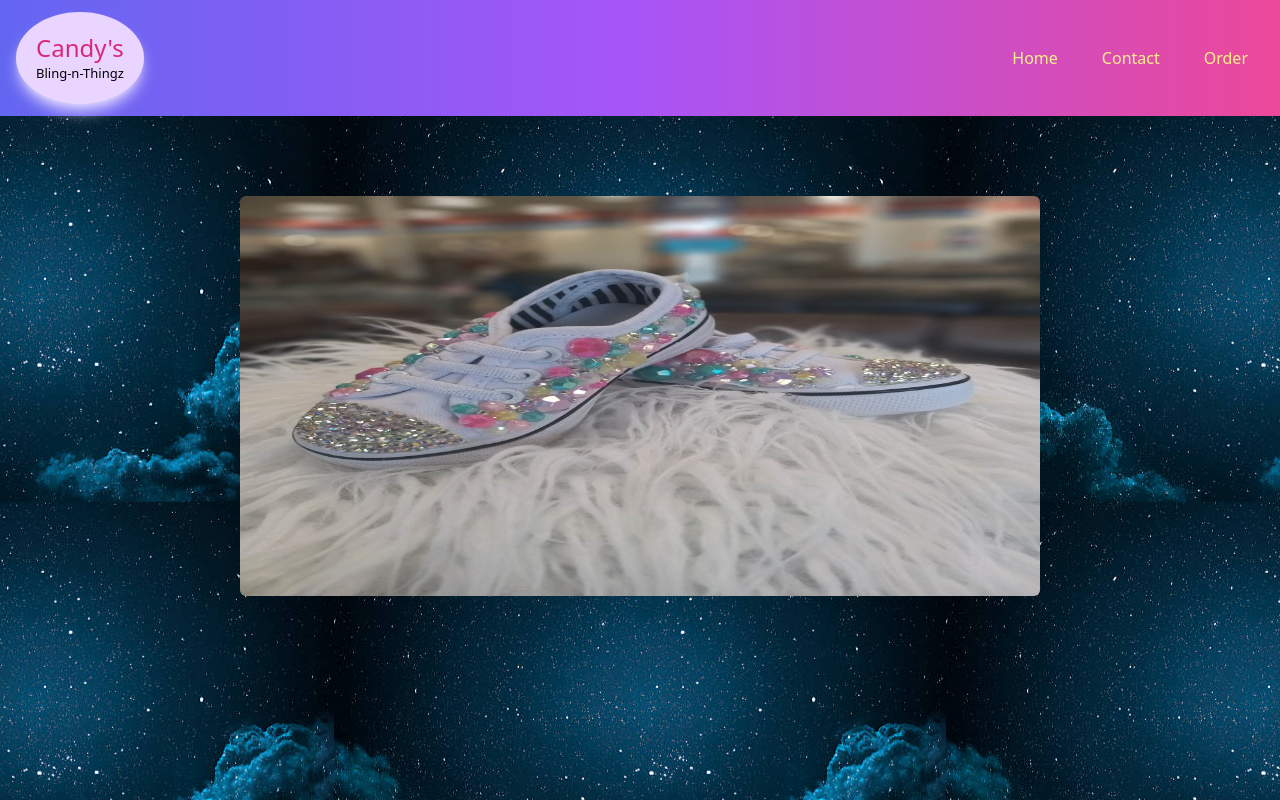
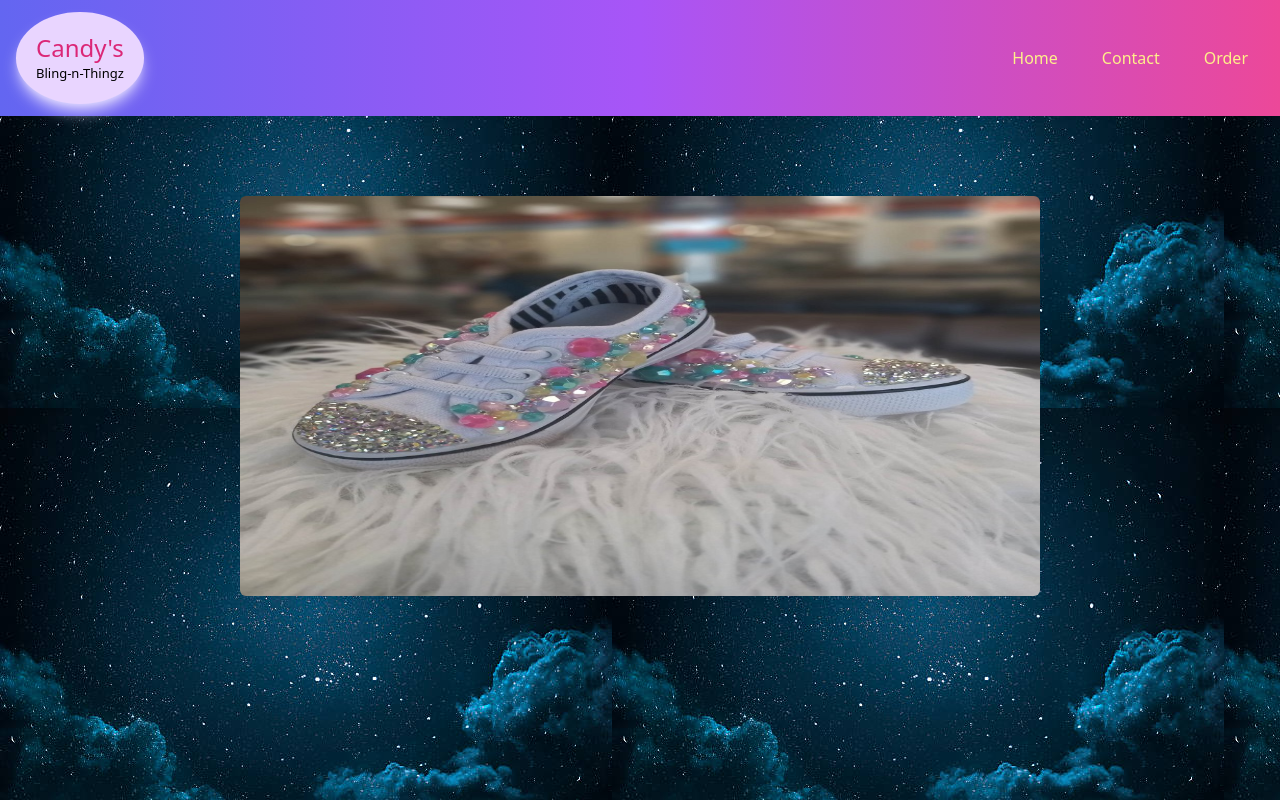
Before and after one commit to Iwumathie/candy-sblingz, a website: page public/index.html in a window 1280 px wide. Drawn offline with nearby package versions, Linux system fonts and the light colour scheme; files whose address does not match are found by name.

Commit message:
bg image

```diff
--- a/public/index.html
+++ b/public/index.html
@@ -14,9 +14,7 @@
     <!-- <link rel="stylesheet"  type="application/json" href="node_modules/@glidejs/glide/dist/css/glide.theme.min.css"> -->
     <title>Document</title>
   </head>
-  <body
-    class="w-full bg-[url('/public/assets/newimg.jpg')] bg-center opacity-[100%]"
-  >
+  <body>
     <div
       class="py-3 flex justify-between px-4 items-center relative bg-gradient-to-r from-indigo-500 via-purple-500 to-pink-500"
     >
--- a/public/tailwind.css
+++ b/public/tailwind.css
@@ -3,3 +3,9 @@
   background: rgb(124, 212, 156);
   color: rgba(255, 255, 255, 0.842);
 }
+
+body{
+  background-image: url("./assets/newimg.jpg");
+  width: 100%;
+  /* background-size: cover; */
+}
```
Also changed, not shown: public/styles.css.
